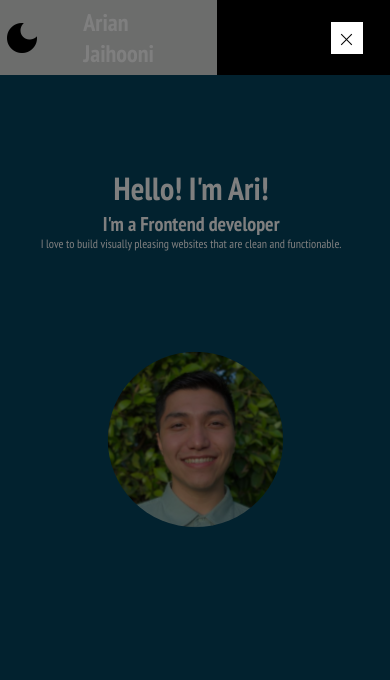
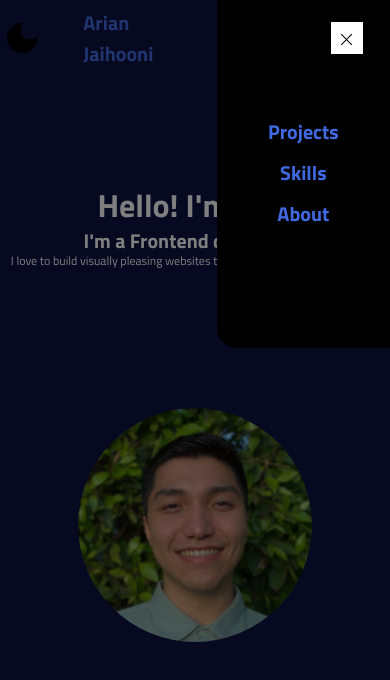
Before and after one commit to AriJai/portfolio, a React (Create React App) app: page / in a window 390 px wide. Both pictures are taken after a click on the element 346 px from the left and 37 px from the top of the page. Shown: the top 680 px of the page. Built offline with nearby package versions, Linux system fonts and the light colour scheme; a web font is replaced by a local one.

Commit message:
Changed color and font

```diff
--- a/src/About/About.module.css
+++ b/src/About/About.module.css
@@ -2,7 +2,6 @@
     min-height: 300px;
     padding-bottom: 10px;
     scroll-margin-top: 75px;
-    background: radial-gradient(white,rgb(216, 218, 217));
     transition: min-height 0.5s ease-in-out;
 }
 
@@ -51,14 +50,11 @@
     .about_container {
         border-radius: 20px;
         margin: 5vw 1vw;
-        background: #D4F1F4;
     }
 
     .night {
-        color: black;
         border-radius: 20px;
         margin: 5vw 1vw;
-        background: #D4F1F4;
     }
 
     .title {
--- a/src/App.css
+++ b/src/App.css
@@ -1,11 +1,12 @@
 @import url("https://fonts.googleapis.com/css2?family=Rubik:ital,wght@0,300..900;1,300..900&display=swap");
 @import url("https://fonts.googleapis.com/css2?family=Open+Sans:ital,wght@0,300..800;1,300..800&display=swap");
 @import url("https://fonts.googleapis.com/css2?family=Playfair:ital,opsz,wght@0,5..1200,300..900;1,5..1200,300..900&family=Shrikhand&display=swap");
+@import url("https://fonts.googleapis.com/css2?family=Prompt:ital,wght@0,100;0,200;0,300;0,400;0,500;0,600;0,700;0,800;0,900;1,100;1,200;1,300;1,400;1,500;1,600;1,700;1,800;1,900&family=Titillium+Web:ital,wght@0,200;0,300;0,400;0,600;0,700;0,900;1,200;1,300;1,400;1,600;1,700&display=swap");
 
 * {
   position: relative;
   z-index: 2;
-  font-family: 'PT Sans Narrow', 'Open Sans', 'ui-sans-serif', 'system-ui';
+  font-family: 'Titillium Web','PT Sans Narrow', 'Open Sans', 'ui-sans-serif', 'system-ui';
 }
 
 h1,h2,h3,h4,h5,h6,li,p,a,ul{
@@ -22,17 +23,17 @@ html {
 }
 
 p {
-  font-size: clamp(16px, 1.5vw, 24px);
+  font-size: clamp(12px, 1rem, 20px);
 }
 
 .App {
-  background: rgb(216, 218, 217);
+  background: #F5F5F5;
   transition: background 1s, color 0.4s;
-  color: black;
+  color: #0E1243;
 }
 
 .night {
-  background: #05445E;
+  background: #0E1243;
   transition: background 1s, color 0.4s;
   color: white;
 }
--- a/src/Footer/Footer.module.css
+++ b/src/Footer/Footer.module.css
@@ -1,19 +1,19 @@
 .footer_container {
     position: relative;
-    height: calc(100vh - 75px);
+    height: calc(100vh - 74px);
     color: white;
     z-index: 11;
-    background: linear-gradient(#05445E 10%,black);
-    transition: background 1s;
+    background-image: linear-gradient(#4169E1 10%,black);
+    transition: background-image 1s;
 }
 
 .night {
     position: relative;
-    height: calc(100vh - 75px);
+    height: calc(100vh - 74px);
     color: white;
     z-index: 2;
-    background: linear-gradient(black 10% , #05445E);
-    transition: background 1s;
+    background: linear-gradient(#0E1243 10% , #4169E1);
+    transition: background-image 1s;
 }
 
 .to_top {
--- a/src/Header/Header.js
+++ b/src/Header/Header.js
@@ -78,9 +78,9 @@ const Header = () => {
 
             {
                 isVisible ?
-                    <div onClick={(e) => handleVisibility()} className={styles.wrapper}><img className={styles.visibility} src={Sun} alt="Light mode" id="sun" /></div>
+                    <div onClick={(e) => handleVisibility()} className={styles.wrapper}><img className={styles.visibility} src={Sun} aria-label="Light mode" id="sun" /></div>
                     :
-                    <div onClick={(e) => handleVisibility()} className={styles.wrapper}><img className={styles.nightVisibility} src={Moon} alt="Dark mode" id="moon" /></div>
+                    <div onClick={(e) => handleVisibility()} className={styles.wrapper}><img className={styles.nightVisibility} src={Moon} aria-label="Dark mode" id="moon" /></div>
             }
             <div className={`${toggle.isToggle ? styles.main_mobile : ""}`} onClick={(e) => toggleHamburger()}></div>
 
--- a/src/Header/Header.module.css
+++ b/src/Header/Header.module.css
@@ -3,19 +3,20 @@
     top: 0;
     left: 0;
     width: 100%;
+    font-size: clamp(12px, 2vw, 24px);
     display: grid;
     grid-template: 75px / 0.5fr 1.5fr 3fr 3.5fr 0.5fr;
     align-items: center;
     z-index: 10;
-    overflow: hidden;
-    background: #05445E;
-    color: white;
-    transition: top 0.1s;
+    transition: top 0.1s, color 1s;
+    background: #4169E1;
+    color: #0E1243;
+
 }
 
 .night {
-    background: rgb(216, 218, 217);
-    color: black;
+    background: #0E1243;
+    color: #4169E1;
 }
 
 
@@ -33,13 +34,13 @@
 .namef {
     grid-area: 1 / 1 / 2 / 2;
     width: fit-content;
-    font-size: 24px;
+    font-size: clamp(20px, 20px, 24px);
 }
 
 .namel {
     grid-area: 2 / 1 / 2 / 2;
     width: fit-content;
-    font-size: 24px;
+    font-size: clamp(20px, 20px, 24px);
 }
 
 .hamburger{
@@ -160,20 +161,21 @@ li::after {
     left: 0;
     width: 100%;
     height: 1px;
-    background-color: lightcoral;
+    background-color: #32FFEB;
     opacity: 1;
     transform: scale(0);
     transform-origin: center;
     text-decoration-skip-ink: auto;
-    transition: opacity 0.3s, transform 0.3s;
+    transition: opacity 0.3s, transform 0.3s, height 0.3s;
 }
 
 .nav_li_contact:hover {
-    transform: scale(1.2, 1.1);
+    transform: scale(1.2, 1.2);
 }
 
 li:hover::after {
     transform: scale(1);
+    height: 100%;
 }
 
 
@@ -186,7 +188,7 @@ li:hover::after {
 }
 
 .nav_li_about:hover {
-    transform: scale(1.1, 1);
+    transform: scale(1.2, 1.2);
 }
 
 .nav_li_projects {
@@ -198,7 +200,7 @@ li:hover::after {
 }
 
 .nav_li_projects:hover {
-    transform: scale(1.1, 1);
+    transform: scale(1.2, 1.2);
 }
 
 .main_mobile {
@@ -213,10 +215,12 @@ li:hover::after {
 
 .wrapper {
     grid-area: 1 / 1 / 2 / 2;
+    justify-self: center;
+    opacity: 1;
+    clip-path: circle();
     width: 40px;
     height: 40px;
-    justify-self: center;
-    opacity: 1;
+
 }
 
 .wrapper:hover {
@@ -253,10 +257,6 @@ li:hover::after {
 @media only screen and (min-width: 0px) and (max-width: 700px)  {
     .header_main_container {
         grid-template: 75px / 0.5fr 2fr 1fr 1fr;
-    }
-
-    .night {
-        color: white;
     }
 
     .title {
--- a/src/Hero/Hero.module.css
+++ b/src/Hero/Hero.module.css
@@ -5,17 +5,17 @@
 .hero_section {
     position: relative;
     margin-top: 75px;
-    height: max(80vh, 800px);
+    height: max(80vh, 900px);
     z-index: 8;
     display: grid;
     grid-template: 1fr 1fr 1fr / 1fr 1fr;
 }
 
 .hero_statement {
-    grid-area: 1 / 2 / 2 / 3;
+    grid-area: 1 / 1 / 2 / 3;
     max-width: 100vw;
-    float: right;
-    place-self: center;
+    text-align: right;
+    align-self: center;
     margin-right: 2vw;
 }
 
@@ -24,7 +24,6 @@
     font-size: clamp(32px, 7vw, 100px);
     text-align: right;
     animation: pop 1s ease-out;
-    transition: text-align 1s;
 }
 
 .hero_statement2 {
@@ -45,14 +44,15 @@
     background-position: center;
     background: black;
     clip-path: circle();
-    place-items: center;
+    place-self: center;
     margin: 0 auto;
     z-index: 1;
-    max-width: 95vw;
-    max-height: 95vw;
-    grid-area: 2 / 1 / 3 / 2;
+    width: 30vw;
+    height: 30vw;
+    max-width: 600px;
+    max-height: 600px;
+    grid-area: 1 / 1 / 4 / 2;
     opacity: 0;
-    scale: 0.9;
     animation: pop 0.5s ease-out 2s forwards;
 }
 
@@ -88,10 +88,10 @@
     }
 
     .photo {
-        grid-area: 2 / 1 / 4 / 3;
+        grid-area: 2 / 1 / 3 / 3;
         z-index: 1;
-        max-width: 50vw;
-        max-height: 50vw;
+        width: 60vw;
+        height: 60vw;
     }
 }
 
@@ -117,8 +117,8 @@
 
     .photo {
         grid-area: 2 / 1 / 3 / 3;
-        max-width: 40vw;
-        max-height: 40vw;
+        width: 40vw;
+        height: 40vw;
     }
 
 }
--- a/src/Projects/Projects.js
+++ b/src/Projects/Projects.js
@@ -17,8 +17,8 @@ const Projects = () => {
     const projectHighLight = (highLight = ProjectApps[0]) => {
         return (
             <div className={styles.projects_highlight} onClick={() => handleClick(highLight.link)}>
+                {highLight.highlightImg ? <img className={styles.highlight_screen} src={highLight.highlightImg}></img> : <div className={styles.highlight_screen}></div>}
                 <h3 className={styles.highlight_title}>{highLight.name}</h3>
-                {highLight.highlightImg ? <img className={styles.highlight_screen} src={highLight.highlightImg}></img> : <div className={styles.highlight_screen}></div>}
                 <p className={styles.project_preview}>{highLight.desc}</p>
             </div>
         )
--- a/src/Skills/Skills.module.css
+++ b/src/Skills/Skills.module.css
@@ -3,18 +3,21 @@
     color: black;
     border-radius: 20px;
     z-index: 8;
-    margin: 2vh 1vw;
+    margin: 10vh 0px;
     scroll-margin-top: 75px;
+    background: #4169E1;
+    transition: background 1s linear;
 }
 
 .night {
     min-height: 400px;
     color: white;
-    position: relative;
     border-radius: 20px;
+    background: #4169E1;
     z-index: 8;
-    margin: 2vh 1vw;
+    margin: 10vh 0px;
     scroll-margin-top: 75px;
+    transition: background 1s linear;
 }
 
 .title {
@@ -31,14 +34,13 @@
     perspective-origin: 50%;
     gap: 20px;
     color: white;
-    margin: 0px 20vw;
+    padding: 0px 30vw 5vh 30vw;
 }
 
 .frame {
     border: 2px solid black;
     border-radius: 20px;
     padding: 20px 32px;
-    font-size: 24px;
     text-align: center;
     transition: all 0.2s linear;
 }
@@ -48,7 +50,6 @@
     color: white;
     border-radius: 20px;
     padding: 20px 32px;
-    font-size: 24px;
     text-align: center;
     transition: all 0.2s linear;
 }
@@ -75,7 +76,7 @@
     width: 120px;
     height: 80px;
     opacity: 0.6;
-    font-size: 32px;
+    font-size: clamp(16px, 1.5vw, 24px);
     text-align: center;
     vertical-align: middle;
     line-height: 60px;
@@ -105,12 +106,10 @@
 
 @media only screen and (min-width: 0px) and (max-width: 700px) {
     .skills_container {
-        background: linear-gradient(turquoise 60%,#75E6DA);
         margin: 5vh 1vw;
     }
 
     .night {
-        background: linear-gradient(turquoise 60%,#75E6DA);
         margin: 5vh 1vw;
     }
 
@@ -119,6 +118,12 @@
     }
     .skills {
         color: black;
+        padding: 1vh 10vw;
+    }
+
+    .frame_night {
+        padding: 10px 15px;
+        font-size: 20px;
     }
 
     .frame {
```
Also changed, not shown: src/Projects/Projects.module.css (+10 -11 lines).
